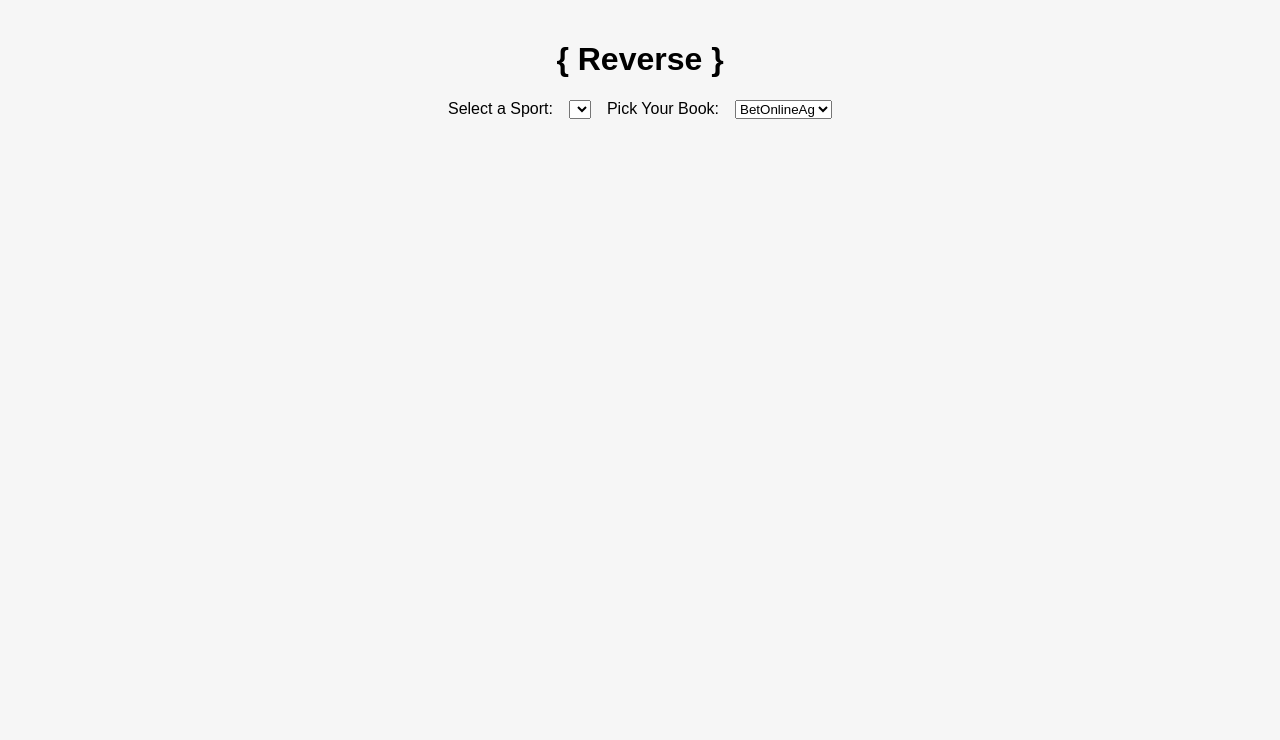
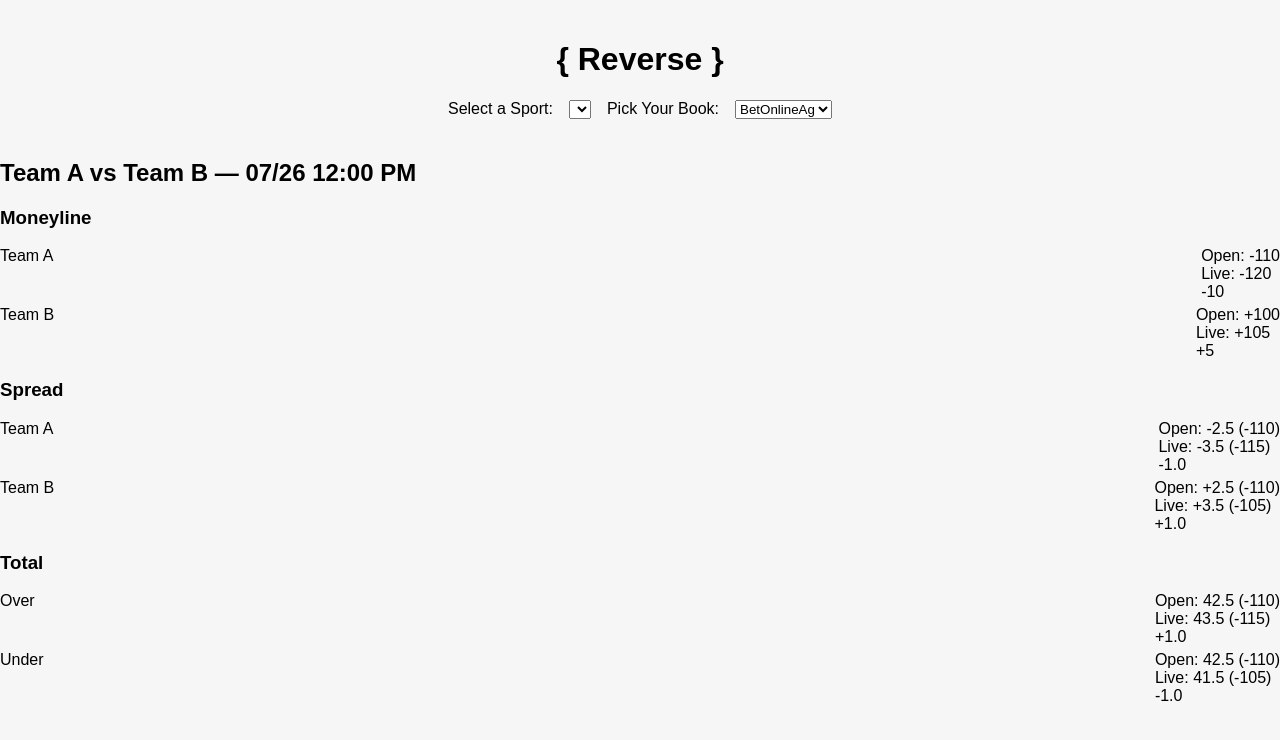
Before and after one commit to dashtracking22/reverse, a plain HTML site: page templates/index.html in a window 1280 px wide. Drawn offline with Linux system fonts and the light colour scheme.

Commit message:
Update index.html with new layout and selectors

```diff
--- a/templates/index.html
+++ b/templates/index.html
@@ -22,7 +22,72 @@
     </div>
   </header>
 
-  <main id="odds-container" class="odds-cards"></main>
+  <main id="odds-container">
+    <!-- Example placeholder game structure -->
+    <div class="game-card">
+      <h2>Team A vs Team B — 07/26 12:00 PM</h2>
+
+      <div class="odds-section">
+        <h3>Moneyline</h3>
+        <div class="odds-row">
+          <div class="team-name">Team A</div>
+          <div class="odds-block">
+            <div>Open: -110</div>
+            <div>Live: -120</div>
+            <div class="diff green">-10</div>
+          </div>
+        </div>
+        <div class="odds-row">
+          <div class="team-name">Team B</div>
+          <div class="odds-block">
+            <div>Open: +100</div>
+            <div>Live: +105</div>
+            <div class="diff red">+5</div>
+          </div>
+        </div>
+      </div>
+
+      <div class="odds-section">
+        <h3>Spread</h3>
+        <div class="odds-row">
+          <div class="team-name">Team A</div>
+          <div class="odds-block">
+            <div>Open: -2.5 (-110)</div>
+            <div>Live: -3.5 (-115)</div>
+            <div class="diff green">-1.0</div>
+          </div>
+        </div>
+        <div class="odds-row">
+          <div class="team-name">Team B</div>
+          <div class="odds-block">
+            <div>Open: +2.5 (-110)</div>
+            <div>Live: +3.5 (-105)</div>
+            <div class="diff red">+1.0</div>
+          </div>
+        </div>
+      </div>
+
+      <div class="odds-section">
+        <h3>Total</h3>
+        <div class="odds-row">
+          <div class="team-name">Over</div>
+          <div class="odds-block">
+            <div>Open: 42.5 (-110)</div>
+            <div>Live: 43.5 (-115)</div>
+            <div class="diff green">+1.0</div>
+          </div>
+        </div>
+        <div class="odds-row">
+          <div class="team-name">Under</div>
+          <div class="odds-block">
+            <div>Open: 42.5 (-110)</div>
+            <div>Live: 41.5 (-105)</div>
+            <div class="diff red">-1.0</div>
+          </div>
+        </div>
+      </div>
+    </div>
+  </main>
 
   <script src="/static/app.js"></script>
 </body>
```
